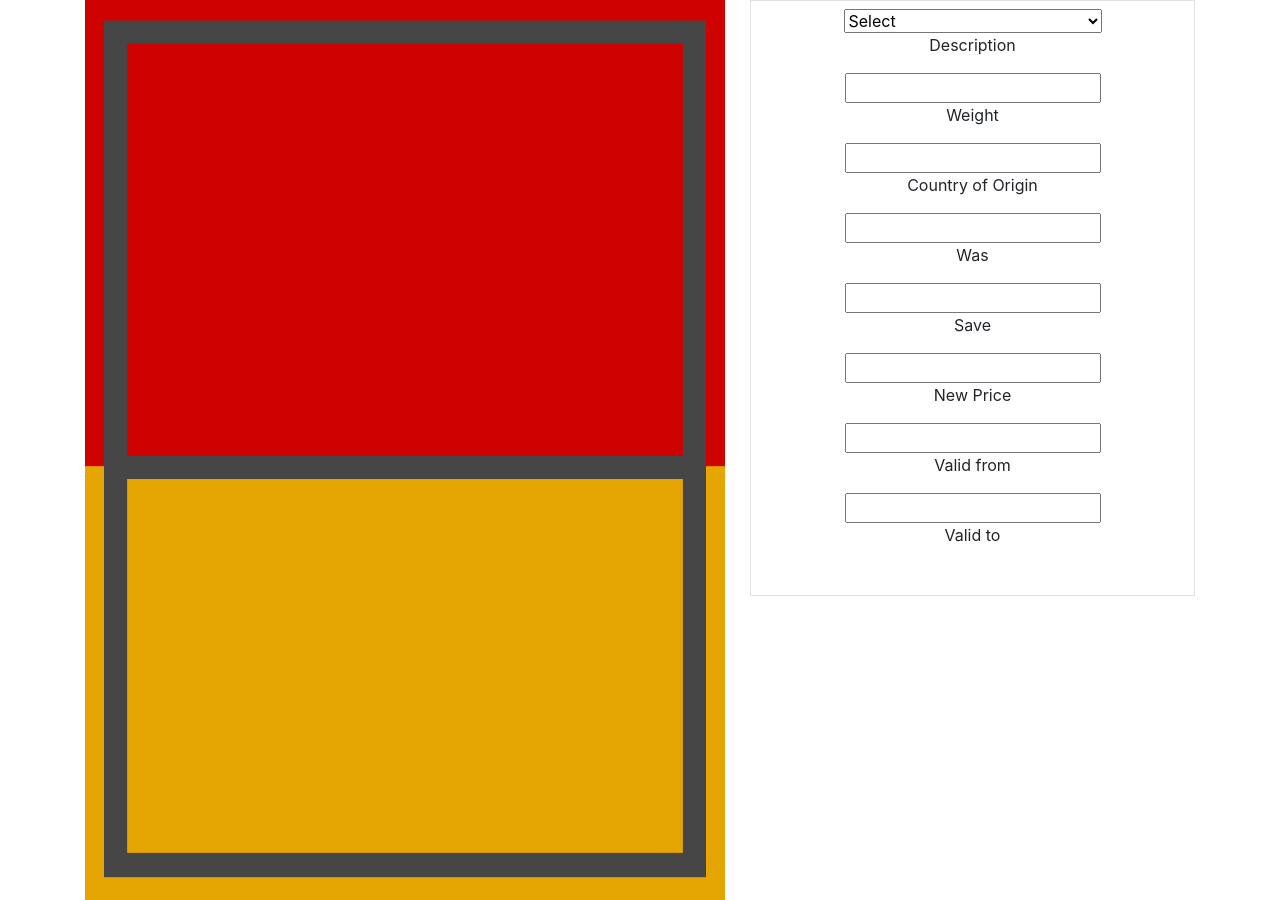
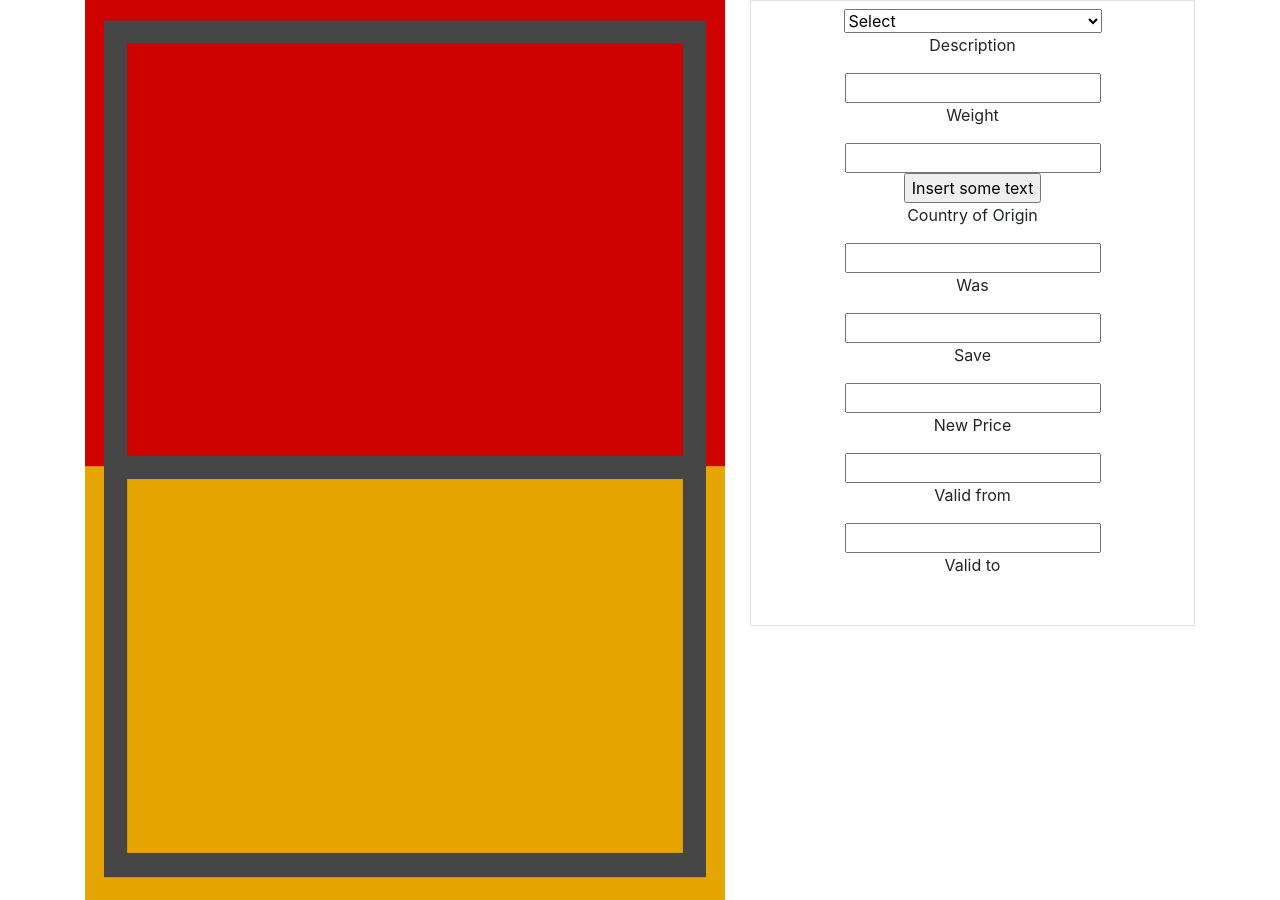
Before and after one commit to ignasgri/printLab, a Django app: a page that uses dashboard/templates/a4.html in a window 1280 px wide. Run offline with Django 3.2, Linux system fonts and the light colour scheme; a user stored in the database is signed in; some libraries are stand-ins or nearby versions.

Commit message:
js edited, css edited

```diff
--- a/dashboard/templates/a4.html
+++ b/dashboard/templates/a4.html
@@ -8,11 +8,11 @@
           <div class="col-7">
                 <img class="a4_image" src="{% static "a4sample.png" %}" alt="My image"/>
                 <div class="row result1_display">
-                <div id="result1"></div>
+                <div id="option"></div>
         </div>
         <div class="row">
-                <div id="result"><br/></div>
-                <div id="result3"><br/></div>
+                <div id="a4_description_result"></div>
+                <div id="a4_weight_result"><br/></div>
                 <div id="result4"><br/></div>
                 <div id="result5"><br/></div>
                 <div id="result6"><br/></div>
@@ -40,7 +40,7 @@
                               </div><br> -->
 
 
-                              <select id="title1">
+                              <select id="options">
                                 <option selected>Select</option>
                                 <option>Special Offer</option>
                                 <option>Save 33%</option>
@@ -53,8 +53,13 @@
                               </select>
 
                            <br>
-                        <p>Description</p><input type="text" id="title" name="title"/><br/>
-                        <p>Weight</p><input type="text" id="title3" name="title"/><br/>
+                        <p>Description</p><input type="text" id="a4_description" name="title"/><br/>
+                        <p>Weight</p><input type="text" id="a4_weight" name="title"/><br/>
+
+                        <form>
+
+                          <input type="button" value="Insert some text" onclick="insertText('txt1', 'Hello');">
+                        </form>
                         <p>Country of Origin</p><input type="text" id="title4" name="title"/><br/>
                         <p>Was</p><input type="text" id="title5" name="title"/><br/>
                         <p>Save</p><input type="text" id="title6" name="title"/><br/>
--- a/static/css/secondary.css
+++ b/static/css/secondary.css
@@ -17,30 +17,29 @@
     position: absolute;
     z-index: -1;
 }
-#result{
+#option{
+    color: white;
+    font-size: calc(6 * 100%);
+    font-weight: bolder;
+    text-align: center;
+    line-height: 1;
+    width: 500px;
+    margin: auto;
+}
+#a4_description_result{
     color: white;
     font-size: 30px;
     text-align: center;
     margin-left: 25px;
     padding: 0 50px;
     padding-top: 20px;
-    width: 550px;
-    margin: 0 auto;
+    /* width: 80%;
+    margin: 0 auto; */
 }
-#result1{
+#a4_weight_result{
     color: white;
-    font-size: 120px;
-    font-weight: bolder;
-    text-align: center;
-    line-height: 0.9;
-    width: 500px;
-    margin: auto;
-}
-#result2{
-    color: white;
-    font-size: 50px;
-    text-align: center;
-    margin-left: 25px;
+    font-size: 30px;
+    padding-top: 20px;
 }
 .result1_display{
     height: 80%;
--- a/static/js/text.js
+++ b/static/js/text.js
@@ -1,59 +1,50 @@
-$(document).ready(function () {
-    $('#title').keyup(function(e){
-        var keyed = $(this).val().replace(/[]/g, '');
-        if(keyed == '<')
-        {
-            $('#title').keyup(function(e){
-                var keyed = $(this).val().replace(/[]/g,'');
-                $('#result"').html('<' + keyed);
-            });
-        }
-        else
-        $("#result").html(keyed);
-     });
-    });
-
-// $(document).ready(function () {
-//     $('#title1').keyup(function(e){
-//         var keyed = $(this).val().replace(/[]/g, '');
-//         if(keyed == '<')
-//         {
-//             $('#title1').keyup(function(e){
-//                 var keyed = $(this).val().replace(/[]/g,'');
-//                 $('#result1"').html('<' + keyed);
-//             });
-//         }
-//         else
-//         $("#result1").html(keyed);
-//      });
-//     });
-
-
-var selectElem = document.getElementById('title1')
-var pElem = document.getElementById('result1')
+var selectElem = document.getElementById('options')
+var pElem = document.getElementById('option')
 
 // When a new <option> is selected
 selectElem.addEventListener('change', function() {
   var index = selectElem.selectedIndex;
   // Add that data to the <p>
-  pElem.innerHTML = $("#title1").val();
+  pElem.innerHTML = $("#options").val();
 })
 
-
 $(document).ready(function () {
-    $('#title3').keyup(function(e){
+    $('#a4_description').keyup(function(e){
         var keyed = $(this).val().replace(/[]/g, '');
         if(keyed == '<')
         {
-            $('#title3').keyup(function(e){
+            $('#a4_description').keyup(function(e){
                 var keyed = $(this).val().replace(/[]/g,'');
-                $('#result3"').html('<' + keyed);
+                $('#a4_description_result"').html('<' + keyed);
             });
         }
         else
-        $("#result3").html(keyed);
-        });
+        $("#a4_description_result").html(keyed);
+     });
     });
+
+
+function insertText(elemID, text)
+{
+    var elem = document.getElementById('a4_weight_result');
+    elem.innerHTML += $("#a4_weight").val();
+}
+
+//
+// $(document).ready(function () {
+//     $('#a4_weight').keyup(function(e){
+//         var keyed = $(this).val().replace(/[]/g, '');
+//         if(keyed == '<')
+//         {
+//             $('#a4_weight').keyup(function(e){
+//                 var keyed = $(this).val().replace(/[]/g,'');
+//                 $('#a4_weight_result"').html('<' + keyed);
+//             });
+//         }
+//         else
+//         $("#a4_weight_result").html(keyed);
+//         });
+//     });
 
 $(document).ready(function () {
     $('#title4').keyup(function(e){
```
Also changed, not shown: db.sqlite3.
